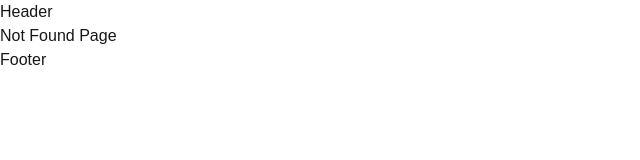
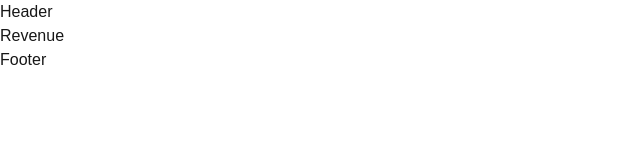
Before and after one commit to AgnRakul/nextjs-lrn, a Next.js app: page /revenue in a window 1280 px wide. Before the commit this address had no page. Shown: the top 160 px of the page, without its empty margins (0-640 px from the left). Built offline with nearby package versions, Linux system fonts and the light colour scheme.

Commit message:
feat: learned about multiple root layout

```diff
--- a/src/app/layout.tsx
+++ b/src/app/(auth)/layout.tsx
@@ -1,17 +1,16 @@
-import './globals.css';
+import '../globals.css';
 
 export const metadata = {
   title: 'Next.js',
   description: 'Generated by Next.js',
 };
 
-export default function RootLayout({ children }: { children: React.ReactNode }) {
+export default function AuthLayout({ children }: { children: React.ReactNode }) {
   return (
     <html lang="en">
       <body className="h-screen">
         <header className="h-10 w-screen bg-slate-400">Header</header>
         {children}
-        <footer className="h-10 w-screen bg-slate-400">Footer</footer>
       </body>
     </html>
   );
--- /dev/null
+++ b/src/app/(marketing)/layout.tsx
@@ -0,0 +1,18 @@
+import '../globals.css';
+
+export const metadata = {
+  title: 'Next.js',
+  description: 'Generated by Next.js',
+};
+
+export default function MarketingLayout({ children }: { children: React.ReactNode }) {
+  return (
+    <html lang="en">
+      <body className="h-screen">
+        <header className="h-10 w-screen bg-slate-400">Header</header>
+        {children}
+        <footer className="h-10 w-screen bg-slate-400">Footer</footer>
+      </body>
+    </html>
+  );
+}
--- /dev/null
+++ b/src/app/(marketing)/revenue/page.tsx
@@ -0,0 +1,3 @@
+export default function Revenue() {
+  return <div className="flex h-screen w-screen items-center justify-center text-2xl">Revenue</div>;
+}
--- a/src/app/not-found.tsx
+++ /dev/null
@@ -1,3 +0,0 @@
-export default function NotFound() {
-  return <div className="flex h-screen w-screen items-center justify-center text-2xl">Not Found Page</div>;
-}
```
Also changed, not shown: src/app/(marketing)/page.tsx (renamed from src/app/page.tsx).
